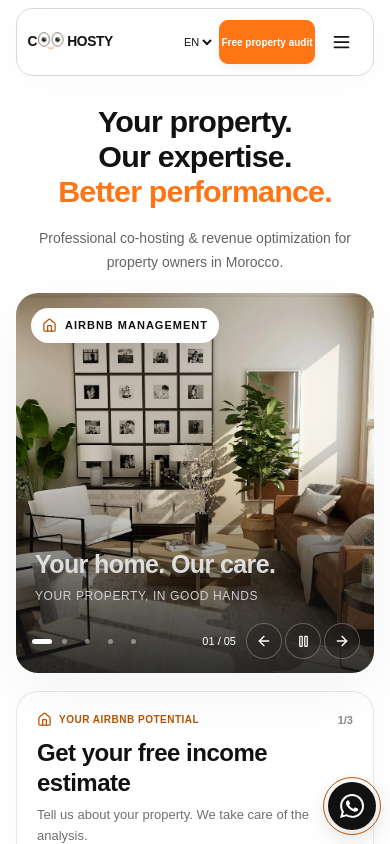
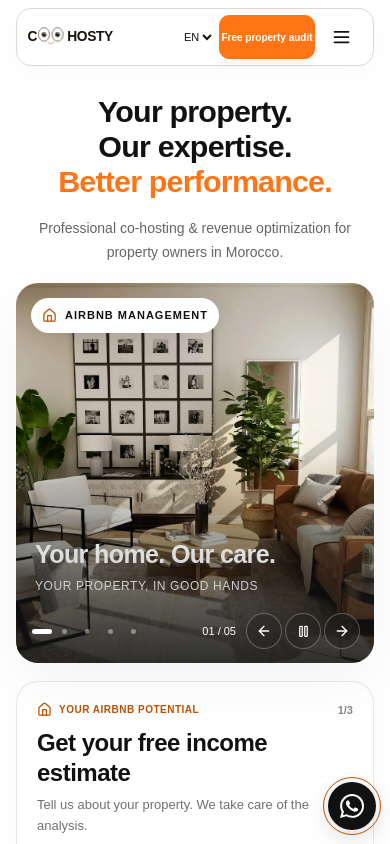
Before and after one commit to aimranb/coohosty, a Next.js app: page /en in a window 390 px wide. Shown: the top 844 px of the page. Built offline with nearby package versions, Linux system fonts and the light colour scheme; no server answers; a web font is replaced by a local one.

Commit message:
Reduce navbar height across desktop and mobile

```diff
--- a/src/app/simple-landing.css
+++ b/src/app/simple-landing.css
@@ -40,3 +40,11 @@ html,body{background:#fff}
 @media(min-width:1051px){.site-header .header-inner{grid-template-columns:auto minmax(0,1fr) auto;gap:14px;padding-inline:18px}.site-header .desktop-nav{justify-content:center;gap:4px}.site-header .desktop-nav a{padding-inline:7px;font-size:13px}.site-header .header-actions{gap:9px}.site-header .logo svg{width:180px}.site-header .header-button{padding-inline:14px}}
 @media(max-width:1050px) and (min-width:761px){.site-header{width:calc(100% - 48px)}.site-header .header-inner{grid-template-columns:auto minmax(0,1fr) auto;gap:8px;padding-inline:12px}.site-header .logo svg{width:145px}.site-header .desktop-nav{justify-content:center;gap:0}.site-header .desktop-nav a{padding-inline:5px;font-size:11px}.site-header .header-button{padding-inline:10px}.site-header .call-link{display:none}}
 @media(max-width:760px){.site-header{width:calc(100% - 32px)}}
+
+/* Slimmer navigation with balanced vertical space around its controls. */
+.site-header{border-radius:18px}
+.site-header .header-inner{height:60px;min-height:60px}
+.site-header.compact .header-inner{height:56px;min-height:56px}
+.site-header .logo svg{height:42px}
+.site-header .header-button{min-height:38px;padding-block:9px;border-radius:10px}
+@media(max-width:760px){.site-header{border-radius:15px}.site-header .header-inner,.site-header.compact .header-inner{height:56px;min-height:56px}.site-header .logo svg{height:34px}.site-header .header-button{min-height:44px;padding-block:8px}}
```
